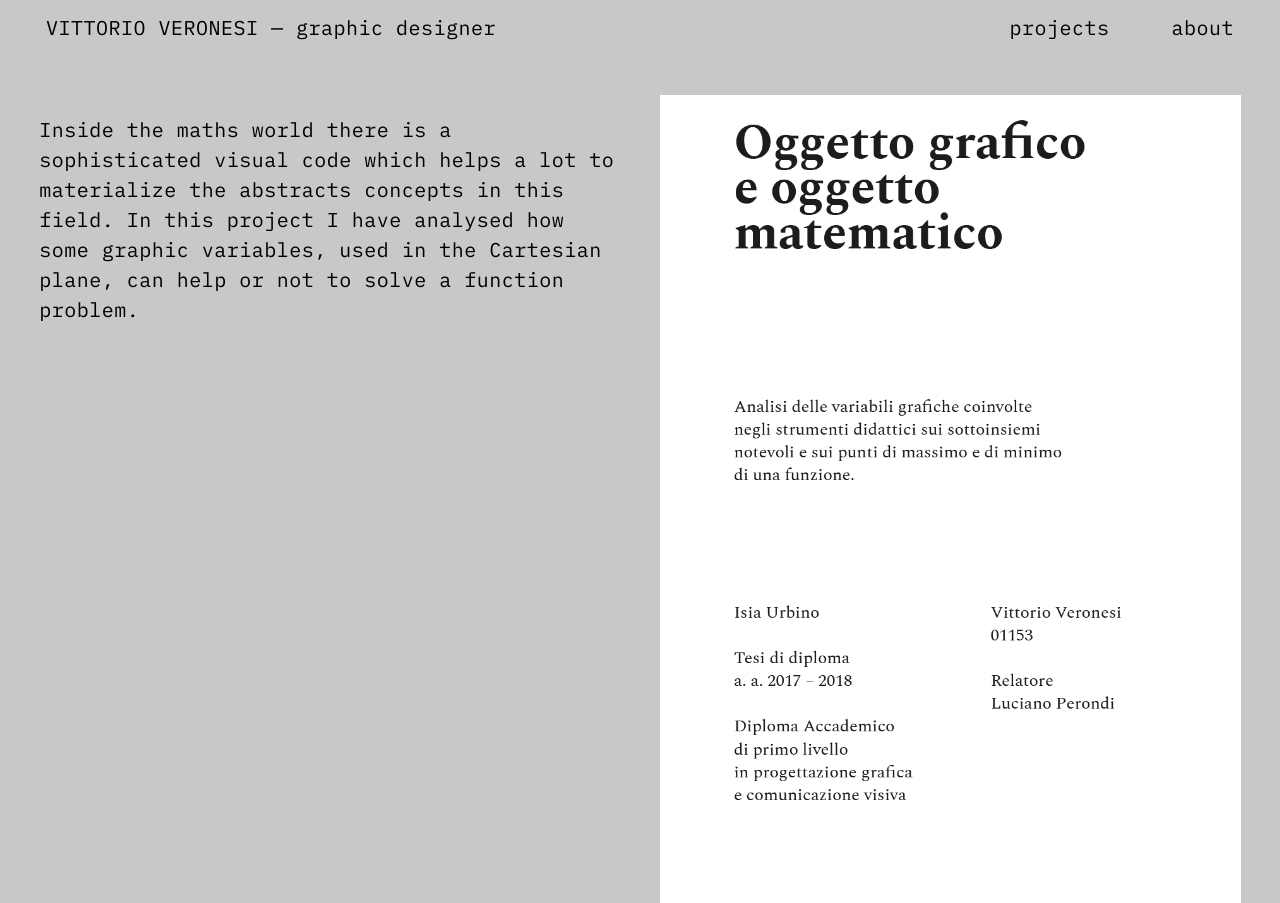
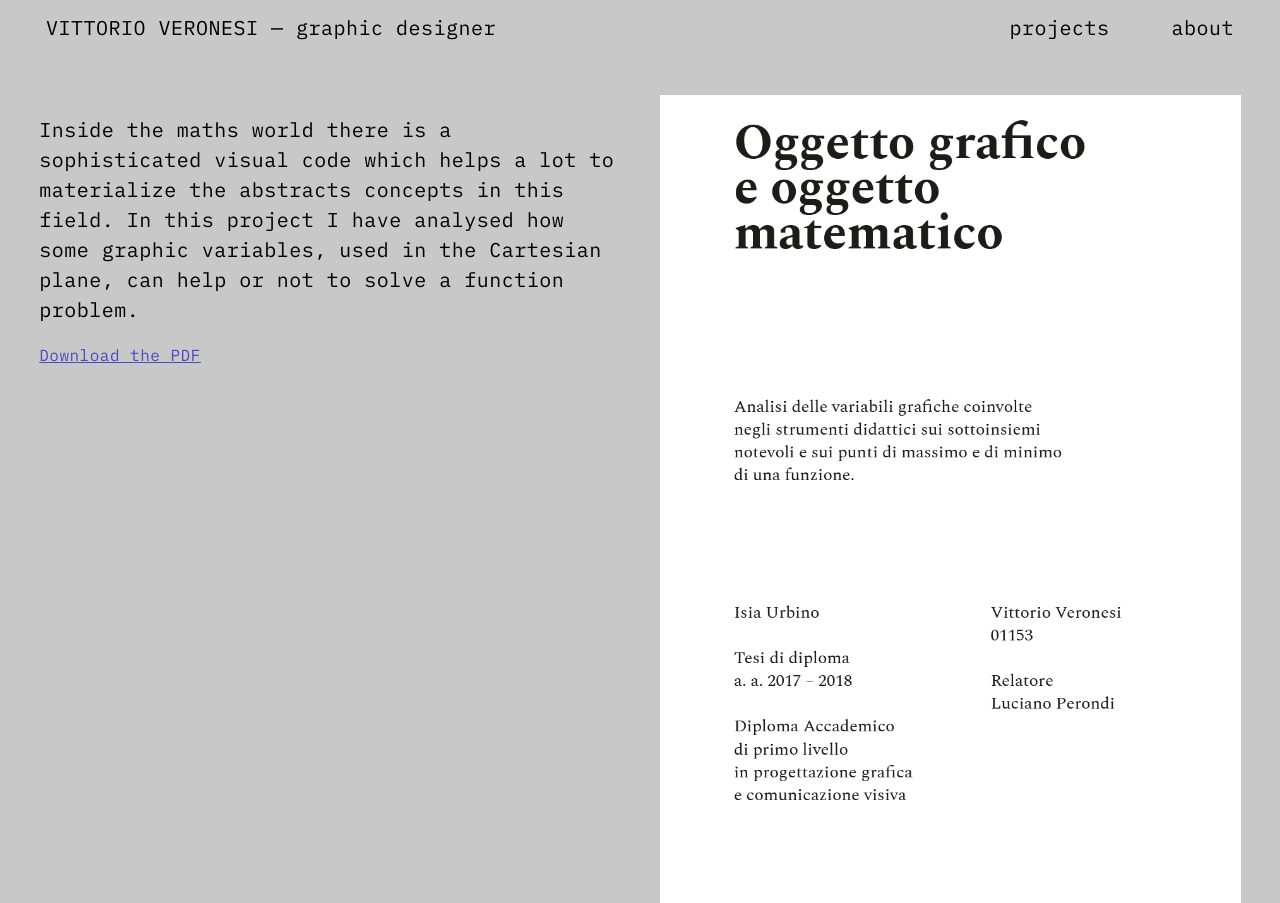
Before and after one commit to vittorioveronesi/vittorioveronesi.github.io, a plain HTML site: page oggettoMatematico.html in a window 1280 px wide. Shown: the top 903 px of the page. Drawn offline with Linux system fonts and the light colour scheme.

Commit message:
Add files via upload

```diff
--- a/oggettoMatematico.html
+++ b/oggettoMatematico.html
@@ -21,6 +21,7 @@
         <div class = "row">
             <div class = "columnAbout">
                 <p id = "about">Inside the maths world there is a sophisticated visual code which helps a lot to materialize the abstracts concepts in this field. In this project I have analysed how some graphic variables, used  in the Cartesian plane, can help or not to solve a function problem.</p>
+                <a href="https://drive.google.com/file/d/1ch_zdAufAkVGpu1Q08L5fdcE6gblcC6M/view?usp=sharing" target="_blank">Download the PDF</a>
             </div>
 
             <div class = "columnAbout">
```
